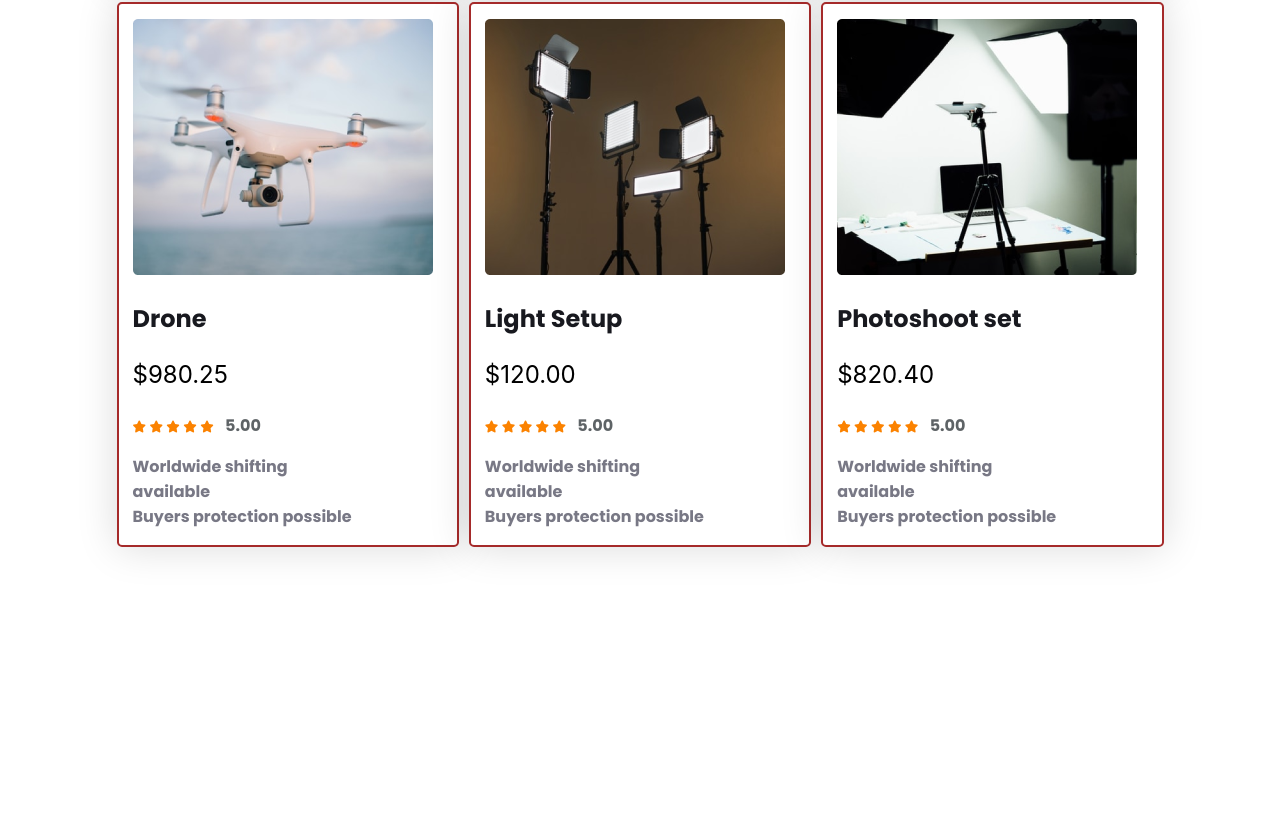
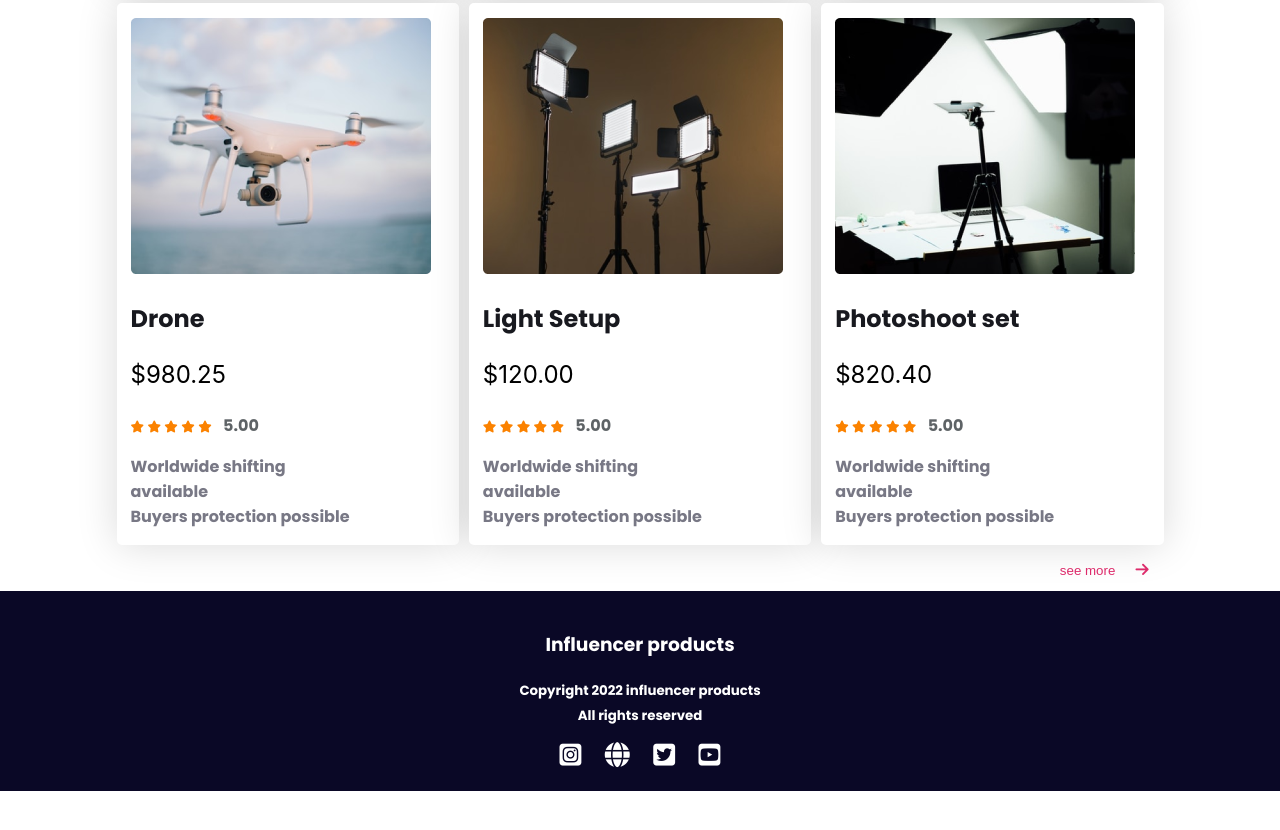
Before and after one commit to Shakshor/influencer-gear, a plain HTML site: page index.html in a window 1280 px wide. Shown: the part 1490-2320 px from the top of the page. After the commit the page ends 2281 px from the top, so only its background shows below. Drawn offline with Linux system fonts and the light colour scheme.

Commit message:
footer part done

```diff
--- a/index.html
+++ b/index.html
@@ -181,19 +181,24 @@
                         </div>
                     </div>
                 </div>
+                <div class="more-button">
+                    <button>see more<i class="fas fa-arrow-right"></i></button>
+                </div>
             </div>
         </section>
-        <!-- <footer>
-            <div class="footer-part">
-                <h2>Influencer products</h2>
-                <p>Copyright 2022 influencer products <br> All rights reserved</p>
+    </main>
+    <footer>
+        <div class="footer-part">
+            <h3>Influencer products</h3>
+            <p><small>Copyright 2022 influencer products <br> All rights reserved</small></p>
+            <div class="social">
+                <a href="#"><i class="fab fa-instagram-square white"></i></a>
+                <a href="#"><i class="fas fa-globe"></i></a>
+                <a href="#"><i class="fab fa-twitter-square white"></i></a>
+                <a href="#"><i class="fab fa-youtube-square white"></i></a>
             </div>
-            <div class="social">
-
-            </div>
-        </footer> -->
-    </main>
-
+        </div>
+    </footer>
 </body>
 
 </html>
--- a/styles/style.css
+++ b/styles/style.css
@@ -1,9 +1,11 @@
  /* /------fonts link --------/ */
 @import url('https://fonts.googleapis.com/css2?family=Poppins:wght@700&display=swap');
 
-/* common styles */
+/* /----- common styles ------/*/
 body{
     font-family: 'Poppins', sans-serif;
+    margin: 0;
+    padding: 0;
 }
 
 
@@ -80,7 +82,7 @@ hr {
 
 .collection-area{
     width: 1047px;
-    height: 1662px;
+    height: 1230px;
     margin: 0 auto;
 }
 .card-collection{
@@ -96,9 +98,6 @@ hr {
     padding-bottom: 30px;
 }
 .card{
-    /* width: 330px;
-    height: 520px; */
-    border: 2px solid brown;
     border-radius: 5px;
     background: #FFFFFF;
     box-shadow: 0px 0px 40px rgba(0, 0, 0, 0.15);
@@ -132,3 +131,32 @@ hr {
 .card-info{
     color: #787885;
 }
+.more-button{
+    background-color: white;
+    float: right;
+    margin-top: 10px;
+}
+.more-button button{
+    color:  #E02C6D;
+    background-color: white;
+    border: none;
+    padding: 7px 15px;
+    border-radius: 5px;
+}
+
+/* /----footer area ----/ */
+footer{
+    background-color: #0A0826;
+    color: white;
+    text-align: center;
+}
+.footer-part{
+    padding: 20px 0;
+}
+.footer-part a{
+    margin: 0 10px;
+}
+.footer-part i{
+    font-size: 25px;
+    color: white;
+}
```
